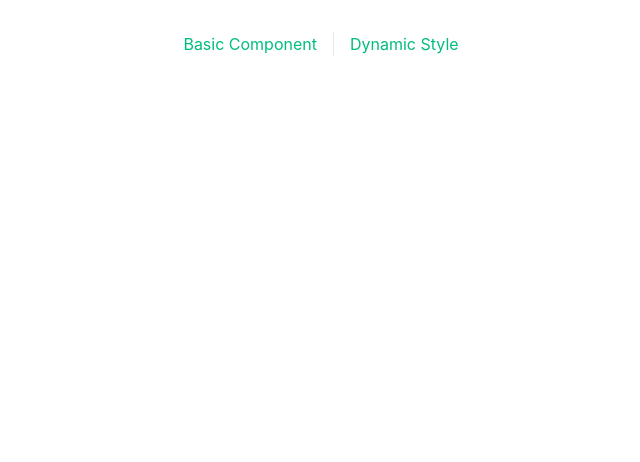
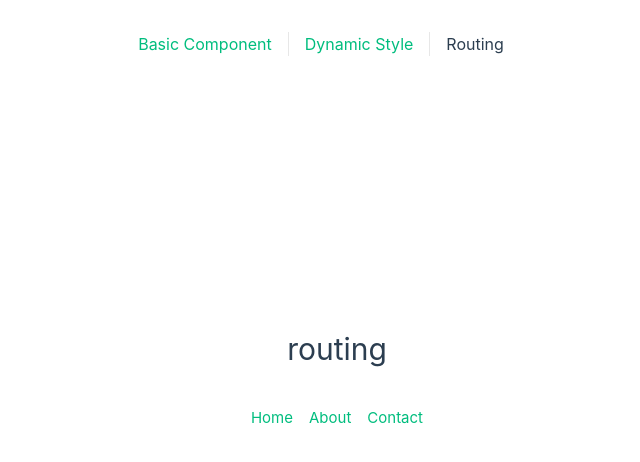
Before and after one commit to vladpolewoi/VueInterview, a Vue app: page /routing in a window 1280 px wide. Shown: the top 462 px of the page, without its empty margins (303-943 px from the left). Built offline with nearby package versions, Linux system fonts and the light colour scheme.

Commit message:
feat: :sparkles: 6 - Routing

```diff
--- a/src/App.vue
+++ b/src/App.vue
@@ -8,11 +8,13 @@ import { RouterLink, RouterView } from 'vue-router'
       <nav class="absolute top-0 left-0 w-full flex items-center justify-center">
         <RouterLink :to="{ name: 'basic' }">Basic Component</RouterLink>
         <RouterLink :to="{ name: 'style' }">Dynamic Style</RouterLink>
+        <RouterLink :to="{ name: 'routing' }">Routing</RouterLink>
       </nav>
     </div>
   </header>
 
   <div class="container h-full flex flex-col items-center justify-center">
+    <h2 class="mb-10 text-3xl">{{ $route.name }}</h2>
     <RouterView />
   </div>
 </template>
--- a/src/router/index.ts
+++ b/src/router/index.ts
@@ -12,6 +12,28 @@ const router = createRouter({
       path: '/dynamic-style',
       name: 'style',
       component: () => import('@/views/DynamicStyleView.vue')
+    },
+    {
+      path: '/routing',
+      name: 'routing',
+      component: () => import('@/views/RoutingView.vue'),
+      children: [
+        {
+          path: 'home',
+          name: 'home',
+          component: () => import('@/views/HomeView.vue')
+        },
+        {
+          path: 'about',
+          name: 'about',
+          component: () => import('@/views/AboutView.vue')
+        },
+        {
+          path: 'contact',
+          name: 'contact',
+          component: () => import('@/views/ContactView.vue')
+        }
+      ]
     }
   ]
 })
--- /dev/null
+++ b/src/views/AboutView.vue
@@ -0,0 +1,4 @@
+<template>
+  <h3>Hello from AboutView</h3>
+  <div></div>
+</template>
--- a/src/views/BasicComponentView.vue
+++ b/src/views/BasicComponentView.vue
@@ -1,5 +1,4 @@
 <template>
-  <h3 class="text-xl mb-10">BasicComponent</h3>
   <ListItems :items="items" @onItemClick="onItemClick" />
 </template>
 
--- /dev/null
+++ b/src/views/ContactView.vue
@@ -0,0 +1,3 @@
+<template>
+  <h3>Hello from ContactView</h3>
+</template>
--- a/src/views/DynamicStyleView.vue
+++ b/src/views/DynamicStyleView.vue
@@ -1,5 +1,4 @@
 <template>
-  <h3 class="text-xl mb-10">Dynamic Style</h3>
   <ColorBox :color="color">
     <h2>Text For Testing</h2>
   </ColorBox>
--- /dev/null
+++ b/src/views/HomeView.vue
@@ -0,0 +1,3 @@
+<template>
+  <h3>Hello from HomeView</h3>
+</template>
--- /dev/null
+++ b/src/views/RoutingView.vue
@@ -0,0 +1,21 @@
+<template>
+  <ul class="flex gap-4">
+    <li>
+      <RouterLink :to="{ name: 'home' }">Home</RouterLink>
+    </li>
+    <li>
+      <RouterLink :to="{ name: 'about' }">About</RouterLink>
+    </li>
+    <li>
+      <RouterLink :to="{ name: 'contact' }">Contact</RouterLink>
+    </li>
+  </ul>
+
+  <div class="container pt-10">
+    <router-view></router-view>
+  </div>
+</template>
+
+<script setup lang="ts"></script>
+
+<style lang="scss" scoped></style>
```
